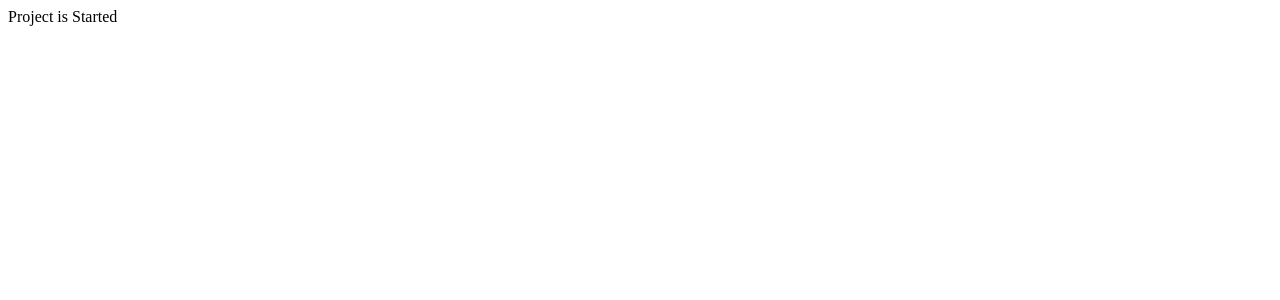
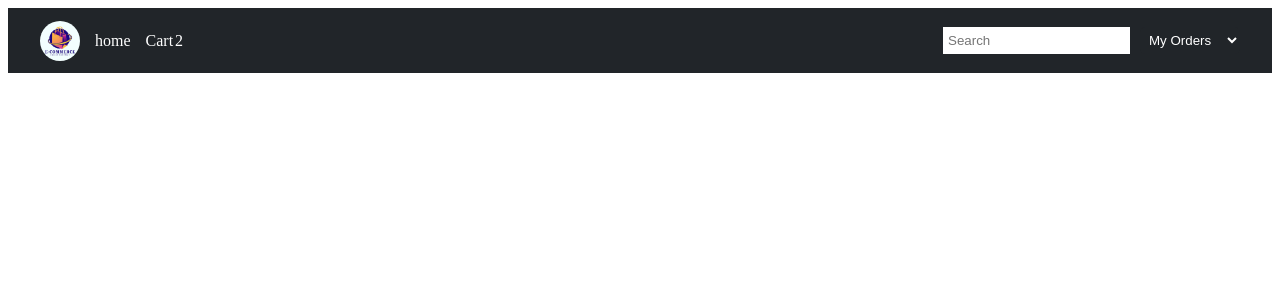
Before and after one commit to anxuu/Ecommerce-aug, a React app in the folder my-react-app/: page / in a window 1280 px wide. Shown: the top 300 px of the page. Built offline with nearby package versions, Linux system fonts and the light colour scheme; the HTML template or start-up script is replaced by a standard one.

Commit message:
Added Navbar Component

```diff
--- a/my-react-app/package.json
+++ b/my-react-app/package.json
@@ -11,7 +11,8 @@
   },
   "dependencies": {
     "react": "^19.1.0",
-    "react-dom": "^19.1.0"
+    "react-dom": "^19.1.0",
+    "react-router-dom": "^7.7.1"
   },
   "devDependencies": {
     "@eslint/js": "^9.30.1",
--- a/my-react-app/src/App.jsx
+++ b/my-react-app/src/App.jsx
@@ -1,11 +1,11 @@
 import './App.css'
+import Navbar from './Components/Navbar'
 
 function App() {
 
   return (
-
     <>
-      <div>Project is Started</div>
+      <Navbar></Navbar>
     </>
   )
 }
--- /dev/null
+++ b/my-react-app/src/Components/Navbar.css
@@ -0,0 +1,91 @@
+.flex {
+    display: flex;
+}
+
+.flex.navbar {
+    padding: 0.8rem 2rem;
+    justify-content: space-between;
+
+    align-items: center;
+    position: sticky;
+
+    background-color: #212529;
+    color: white;
+
+}
+
+.flex.navleft {
+    gap: 15px;
+    align-items: center;
+
+}
+
+.navleft img {
+    max-width: 40px;
+    border-radius: 50%;
+    cursor: pointer;
+}
+
+.flex.navleft a {
+    text-decoration: none;
+    color: white;
+}
+
+.flex.cart {
+    gap: 2px;
+    cursor: pointer;
+}
+
+.flex.Searchbar {
+    gap: 10px;
+
+}
+
+.flex.Searchbar input {
+
+    border: none;
+    outline: none;
+    padding: 5px;
+}
+
+.select {
+    padding: 5px;
+    border-radius: 5px;
+    background-color: #212529;
+    color: white;
+    border: none;
+    outline: none;
+
+
+}
+
+
+.justify {
+    display: none;
+}
+
+
+
+
+@media screen and (max-width: 768px) {
+    .flex.navbar {
+        font-size: 1.2rem;
+    }
+
+    .flex.Searchbar {
+        display: none;
+    }
+
+    .justify {
+        display: inline-block;
+
+        font-size: 1.2rem;
+
+        color: white;
+        cursor: pointer;
+    }
+
+    .flex.cart {
+        display: none;
+    }
+}
--- /dev/null
+++ b/my-react-app/src/Components/Navbar.jsx
@@ -0,0 +1,58 @@
+import './Navbar.css';
+
+
+function Navbar() {
+
+    return (
+
+        <>
+            <header className='flex navbar'>
+
+                <div className='flex navleft'>
+
+                    <img src="/logo-ecommerce.png" alt="logo" />
+
+
+                    <a href="/home">home</a>
+
+
+
+                    <div className='flex cart'>
+                        <a style={{ textDecoration: 'none', color: 'white' }} href="">Cart</a>
+
+                        <span className="cart-icon bi bi-cart4">
+                            <span className="cart-count">2</span>
+                        </span>
+                    </div>
+
+
+
+                </div>
+
+
+                <div className='flex Searchbar'>
+                    <input type="text" name="" id="" placeholder="Search" />
+
+                    <select name="" id="" className='select'>
+                        <option disabled style={{ display: 'none' }}  > My Account</option>
+                        <option value="" >My Orders</option>
+
+                        <option value="">Profile</option>
+                        <option value="">Logout</option>
+                    </select>
+
+                </div>
+
+
+
+
+                <div className='bi bi-justify justify'></div>
+
+            </header>
+
+
+        </>
+    )
+}
+
+export default Navbar;
```
Also changed, not shown: my-react-app/public/logo-ecommerce.png (added), 1 other file (tests, documents, lock files or other folders).
